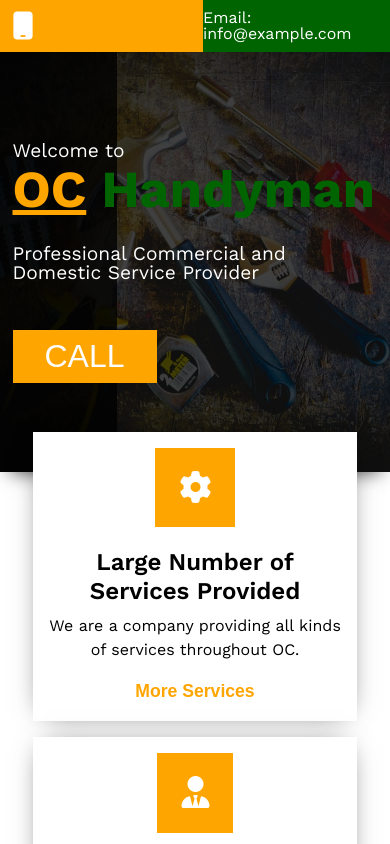
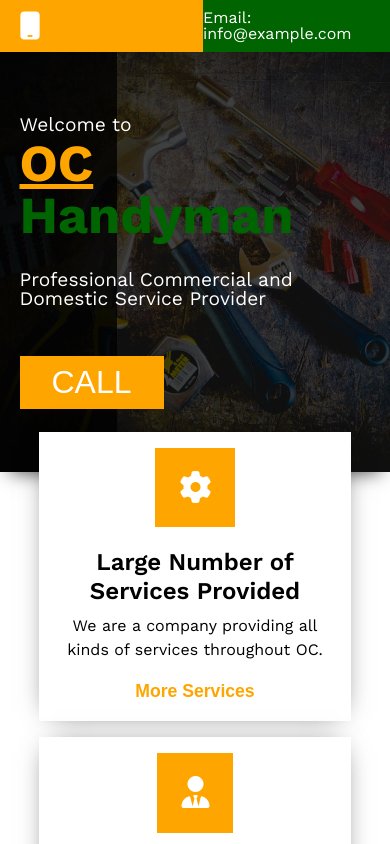
Before and after one commit to Michelobe/oc-handyman, a React (Create React App) app: page / in a window 390 px wide. Shown: the top 844 px of the page. Built offline with nearby package versions, Linux system fonts and the light colour scheme.

Commit message:
making changes to the breakpoints.  looks like flexbox may be a better option than the individual breakpoints, and it is way smoother. comiiting current changes. i will loook more into this tomorrow.

```diff
--- a/src/scss/App.css
+++ b/src/scss/App.css
@@ -13,47 +13,51 @@
 body{
     font-family: 'Work Sans', sans-serif;
 }
+/* .container{
+    width: 1775px;
+    margin: 0 auto;
+} */
 .container{
-    width: 1850px;
+    width: 90%;
     margin: 0 auto;
 }
 
-@media only screen and (max-width: 1900px){
+/* @media only screen and (max-width: 1900px){
     .container{
-        width: 1750px;
+        width: 1700px;
     }
 }
-@media only screen and (max-width: 1800px){
+@media only screen and (max-width: 1850px){
     .container{
         width: 1650px;
     }
 }
-@media only screen and (max-width: 1700px){
+@media only screen and (max-width: 1750px){
     .container{
         width: 1550px;
     }
 }
-@media only screen and (max-width: 1600px){
+@media only screen and (max-width: 1650px){
     .container{
         width: 1450px;
     }
 }
-@media only screen and (max-width: 1500px){
+@media only screen and (max-width: 1550px){
     .container{
         width: 1350px;
     }
 }
-@media only screen and (max-width: 1400px){
+@media only screen and (max-width: 1450px){
     .container{
         width: 1250px;
     }
 }
-@media only screen and (max-width: 1300px){
+@media only screen and (max-width: 1350px){
     .container{
         width: 1150px;
     }
 }
-@media only screen and (max-width: 1200px){
+@media only screen and (max-width: 1250px){
     .container{
         width: 1050px;
     }
@@ -97,4 +101,4 @@ body{
     .container{
         width: 365px;
     }
-}
+} */
```
